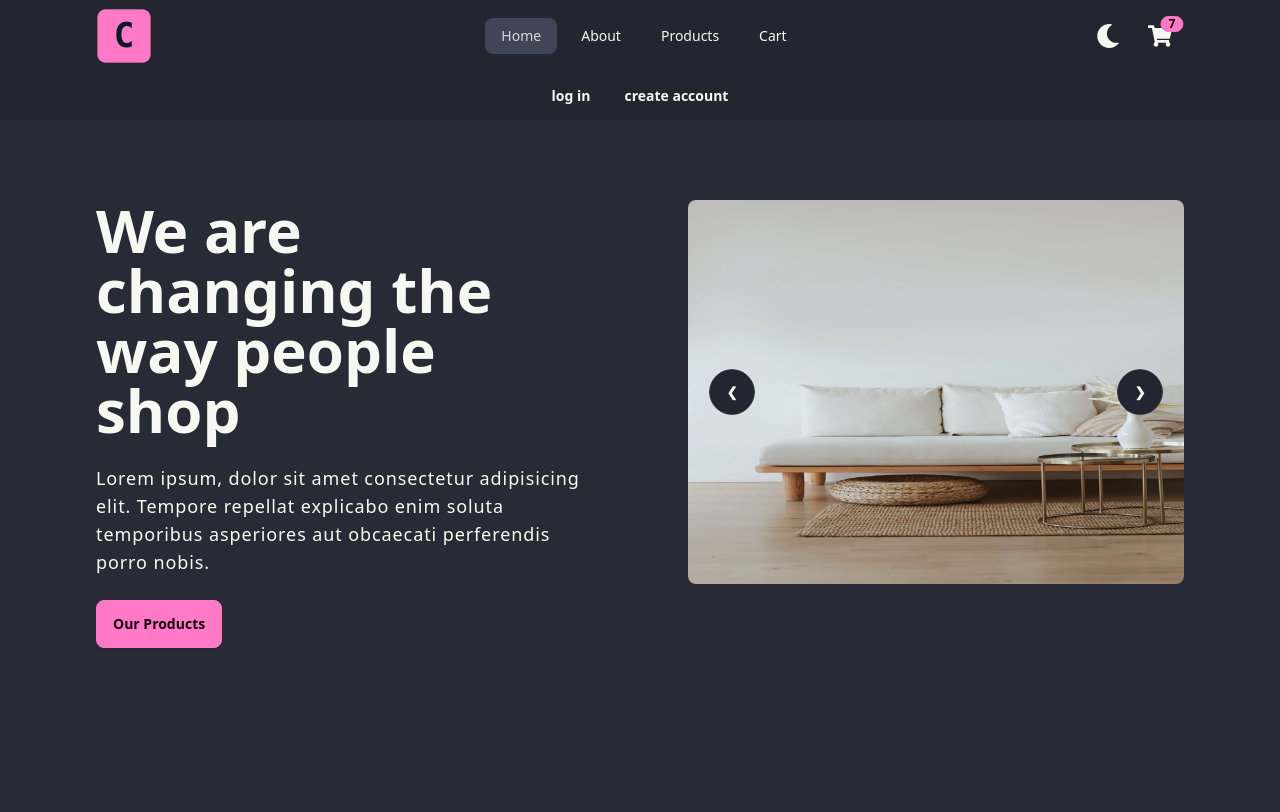
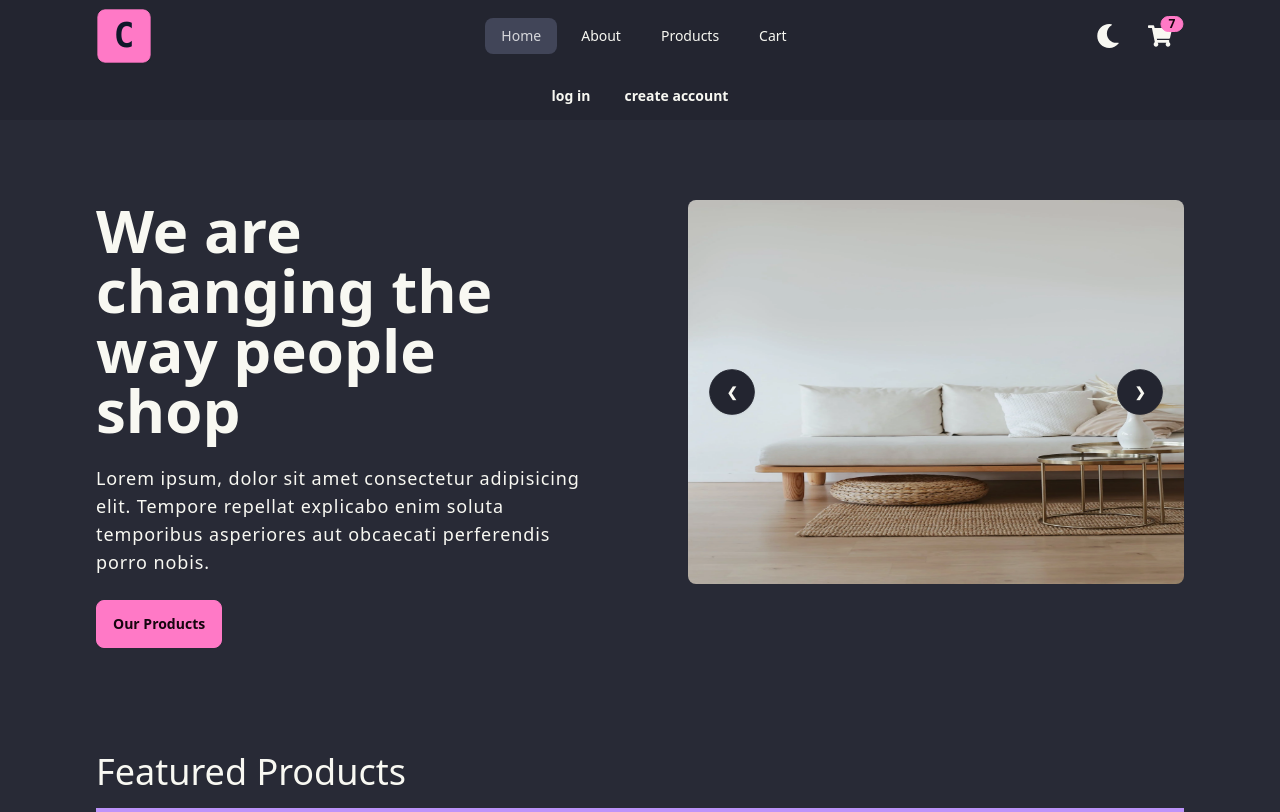
Before and after one commit to Amir2210/comfy-store-frontend, a React (Vite) app: page / in a window 1280 px wide. Built offline with nearby package versions, Linux system fonts and the light colour scheme.

Commit message:
Add FeaturedProducts cmp

```diff
--- /dev/null
+++ b/src/cmps/FeaturedProducts.jsx
@@ -0,0 +1,8 @@
+export function FeaturedProducts() {
+  return (
+    <section className='align-elemets mt-6'>
+      <h1 className='text-bold text-4xl'>Featured Products</h1>
+      <div className='w-full h-1 bg-secondary mt-4'></div>
+    </section>
+  )
+}
--- a/src/cmps/HomeHero.jsx
+++ b/src/cmps/HomeHero.jsx
@@ -3,7 +3,7 @@ import { HeroCarousel } from './HeroCarousel';
 export function HomeHero() {
   return (
     <section className='align-elemets flex py-10 lg:grid lg:grid-cols-2 lg:gap-24 lg:py-20 '>
-      <div className=''>
+      <div>
         <h1 className='font-bold text-4xl mb-6 lg:text-6xl '>We are changing the way people shop</h1>
         <p className='mb-6 text-lg tracking-wider'>Lorem ipsum, dolor sit amet consectetur adipisicing elit. Tempore repellat explicabo enim soluta temporibus asperiores aut obcaecati perferendis porro nobis.</p>
         <button className='btn btn-primary capitalize'>our products</button>
--- a/src/pages/HomeIndex.jsx
+++ b/src/pages/HomeIndex.jsx
@@ -1,11 +1,13 @@
 import { Navbar } from '../cmps/Navbar'
 import { HomeHero } from '../cmps/HomeHero'
+import { FeaturedProducts } from '../cmps/FeaturedProducts'
 
 export function HomeIndex() {
   return (
     <main>
       <Navbar />
       <HomeHero />
+      <FeaturedProducts />
     </main>
   )
 }
```
